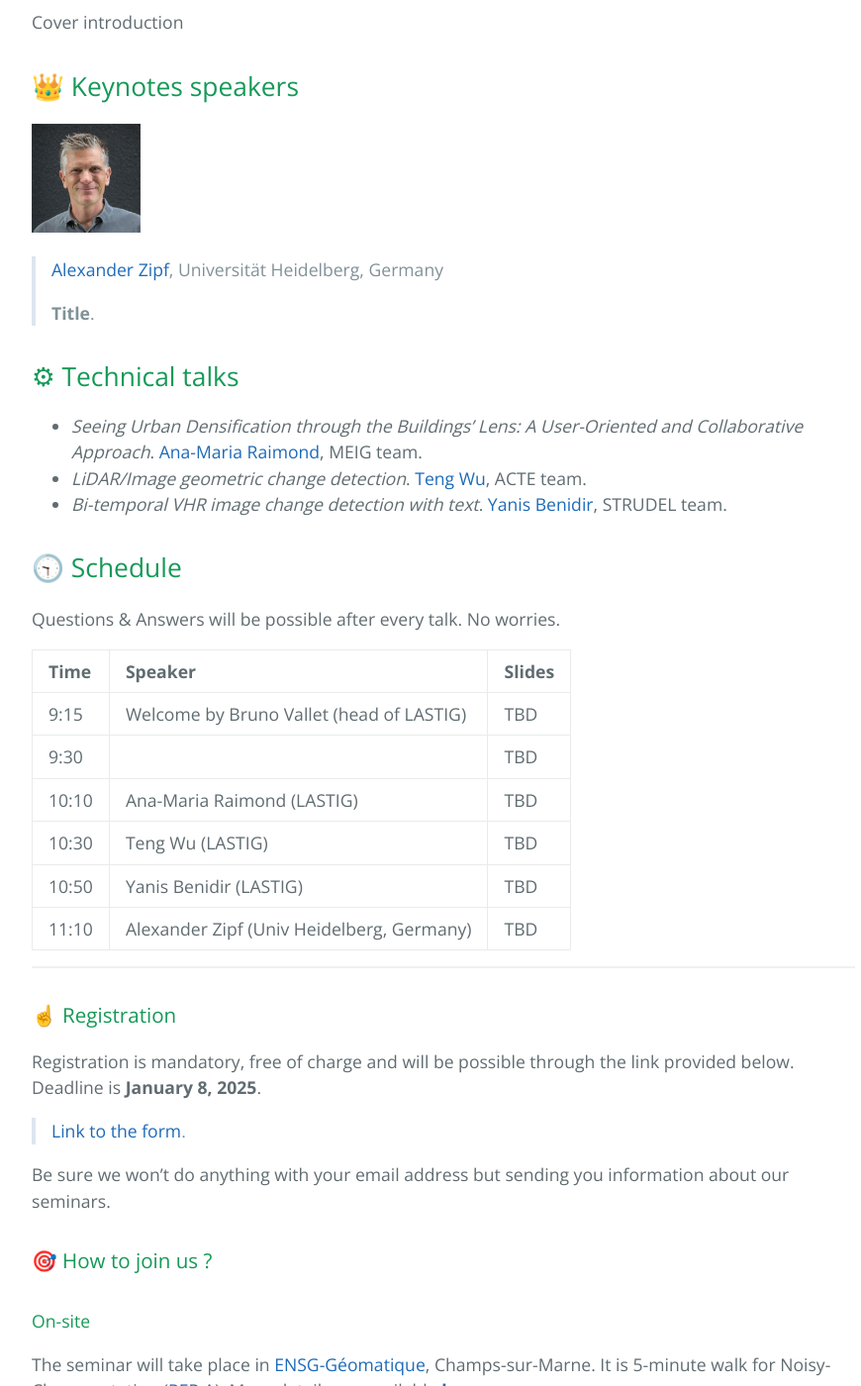
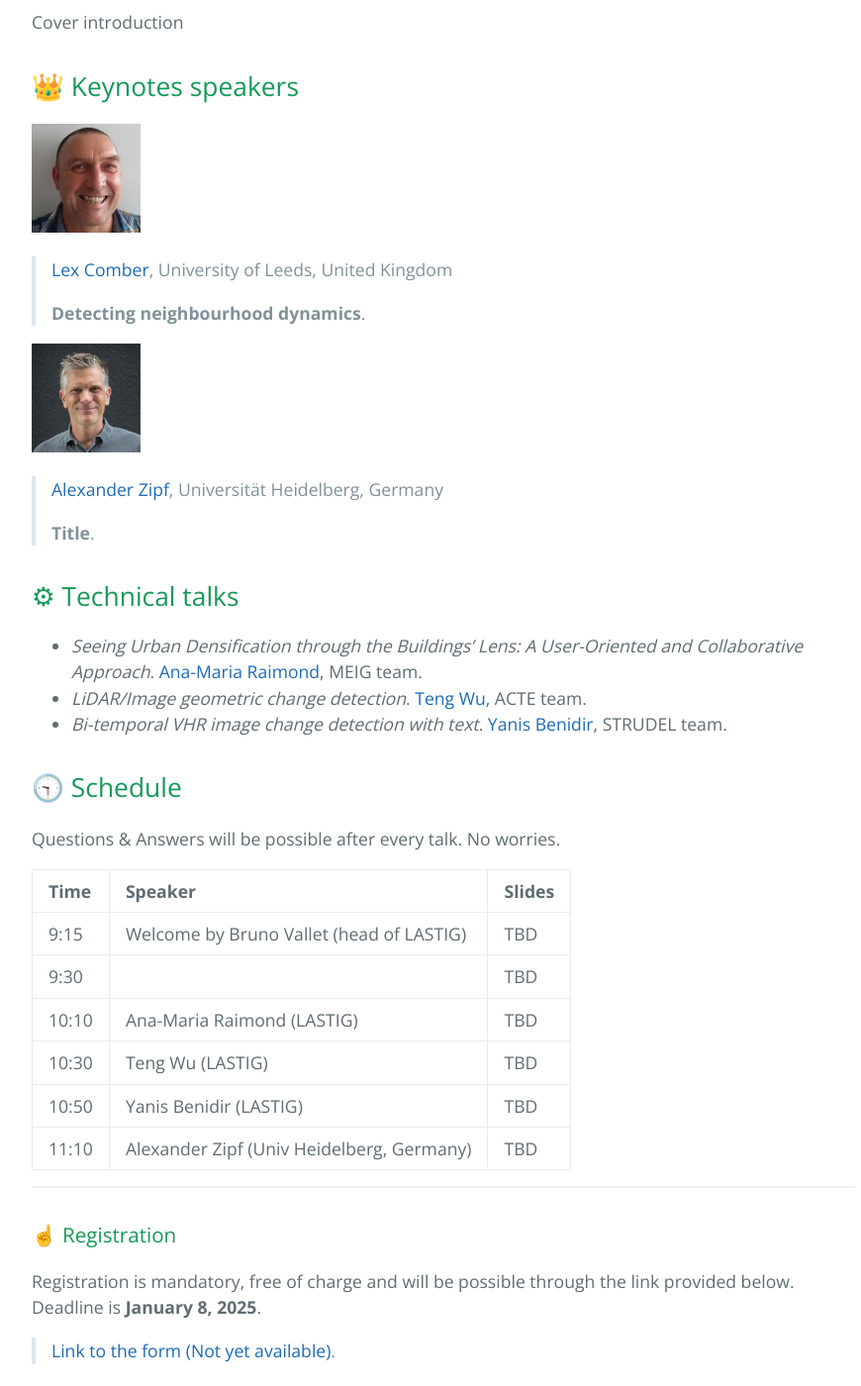
Before and after one commit to umrlastig/seminars, a Jekyll site: the page built from index.md, in a window 1280 px wide and 1400 px high, scrolled down 978 px. Shown: the whole window at 99% size, without its empty margins (192-1062 px from the left). Built offline with Jekyll 4.4.1, drawn with Linux system fonts in a browser that asks for light colours.

Commit message:
Update keynote speaker information and registration link

```diff
--- a/index.md
+++ b/index.md
@@ -16,12 +16,12 @@ Our seminars are **hybrid, free, open to everyone**, assuming you are preliminar
 Cover introduction
 
 ## 👑 Keynotes speakers
-<!--
+
 <img src="documents/lexcomber.jpeg" width="110" />
 > [Lex Comber](https://environment.leeds.ac.uk/geography/staff/1020/professor-lex-comber), University of Leeds, United Kingdom
 >
-> **Title**.
--->
+> **Detecting neighbourhood dynamics**.
+
 
 <!--| 9:30           |  Lex Comber (Univ of Leeds, UK) |TBD   |-->
 <img src="documents/zipf_fern.jpg" width="110" />
@@ -52,7 +52,7 @@ Questions & Answers will be possible after every talk. No worries.
 ### ☝ Registration
 Registration is mandatory, free of charge and will be possible through the link provided below.
 Deadline is **January 8, 2025**.
-> [Link to the form](Not yet available).
+> [Link to the form (Not yet available)]().
 
 Be sure we won't do anything with your email address but sending you information about our seminars.
 
```
